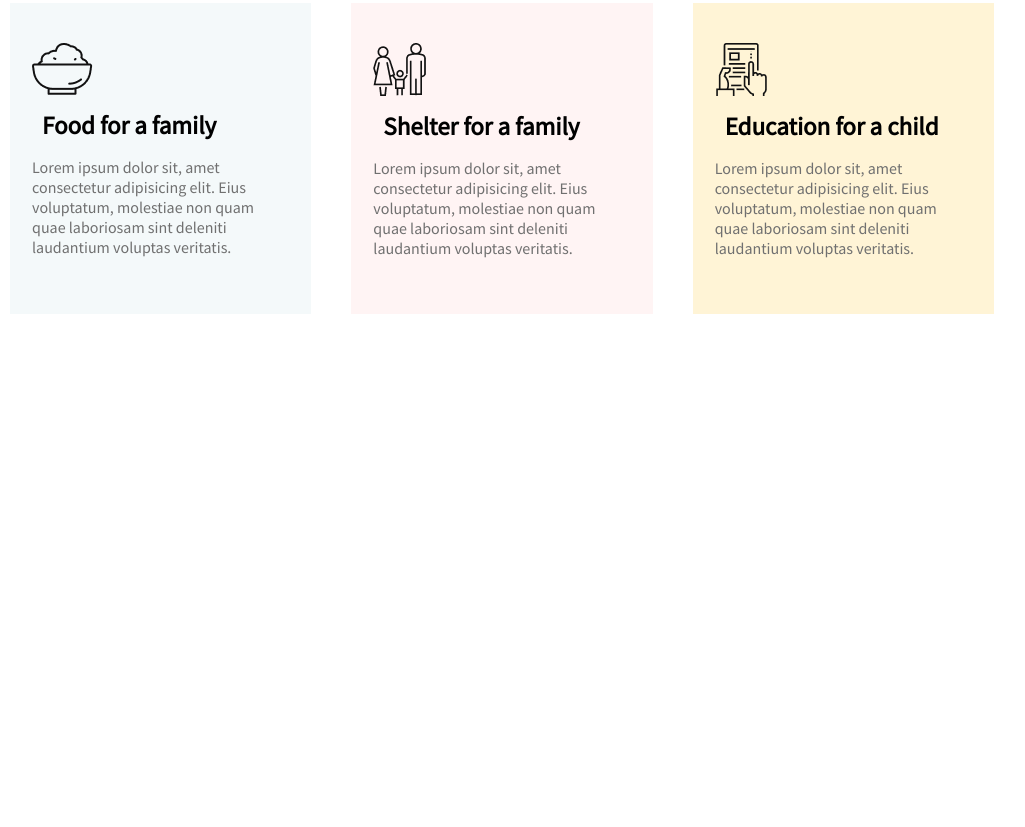
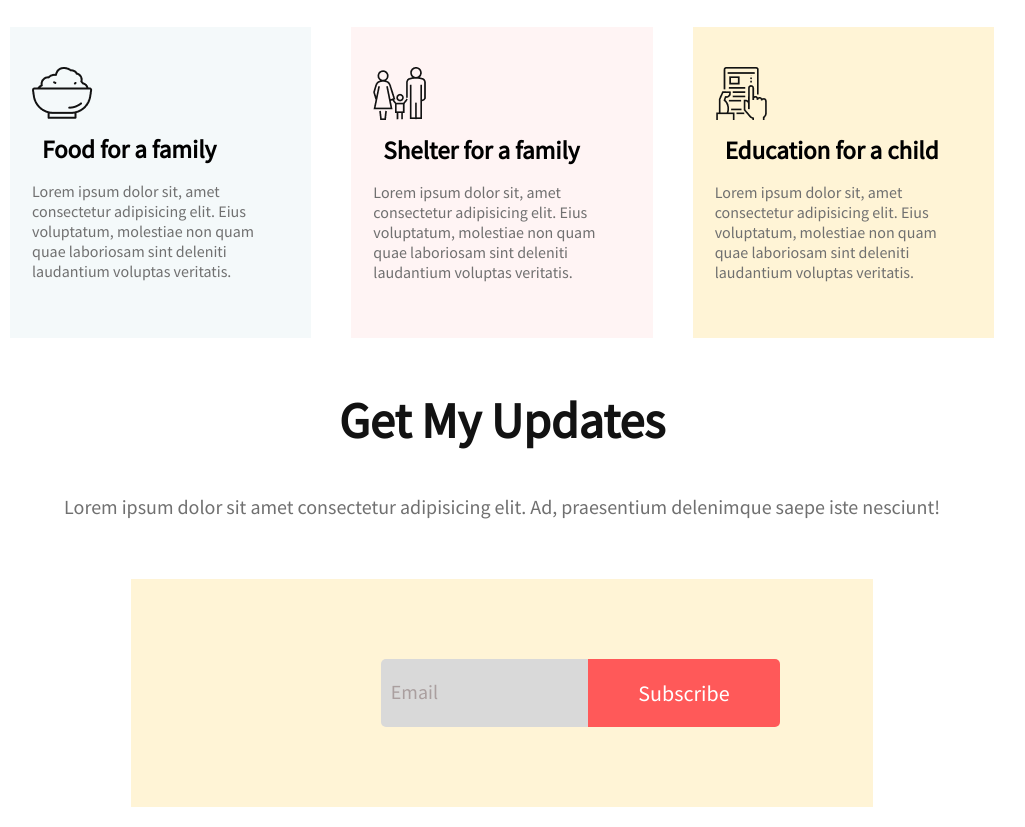
Before and after one commit to rayan-mric/donate-today, a plain HTML site: page index.html in a window 1280 px wide. Shown: the part 1657-2484 px from the top of the page, without its empty margins (138-1163 px from the left). Before the commit the page ends 1993 px from the top, so only its background shows below. Drawn offline with Linux system fonts and the light colour scheme.

Commit message:
get my update

```diff
--- a/index.html
+++ b/index.html
@@ -54,7 +54,18 @@
                 <p class="gray">Lorem ipsum dolor sit, amet consectetur adipisicing elit. Eius voluptatum, molestiae non quam quae laboriosam sint deleniti laudantium voluptas veritatis.</p>
             </div>
         </div>
+    </section>
 
+
+    <section class="update">
+        <h2>Get My Updates</h2>
+        <h3 class="gray">Lorem ipsum dolor sit amet consectetur adipisicing elit. Ad, praesentium delenimque saepe iste nesciunt!</h3><br>
+        <div class="background_area">
+            <div class="subscription_area">
+                <p id="subscribe_box">Email </p><p><a id="subscribe" href="#">Subscribe</a> </p>
+            </div>
+
+        </div>
     </section>
 </body>
 </html>
--- a/style.css
+++ b/style.css
@@ -7,11 +7,11 @@ body{
     background-size: 100%;
     text-align: center;
     background-repeat: no-repeat;
-    padding: 210px 100px;
+    padding: 250px 100px;
 }
 
 h1{
-    font-size:100px;
+    font-size:90px;
     color: rgb(255, 255, 255);
     font-weight:900px;
     margin-bottom: 10px;
@@ -22,7 +22,7 @@ h2{
     color:#121212;
 }
 h3{
-    font-size: 22px;
+    font-size: 20px;
     font-weight: 200;
     color: rgb(224, 225, 226);
 }
@@ -42,7 +42,7 @@ h5{
     color: #FFFFFF;
     background-color: #FF5959;
     font-size: 24px;
-    padding: 15px 25px;
+    padding: 25px 25px;
     border-radius: 5px;
     font-weight: 600;
 }
@@ -102,3 +102,35 @@ hr{
 .education{
     background-color:#FFF4D6 ;
 }
+.update{
+    text-align: center;
+}
+.background_area{
+    background-color: #FFF4D6;
+    margin:20px 21%;
+    padding: 80px 250px;
+}
+.subscription_area{
+    margin: 0px;
+    background-color: #D9D9D9;
+    display: flex;
+    border-radius: 5px 0px 0px 5px;
+    color:#AA9F9F;
+    font-size: 20px ;
+    font-weight: 300px;
+}
+#subscribe{
+    background-color: #FF5959;
+    padding:20px 50px;
+    text-decoration: none;
+    color: #FFFFFF;
+    font-size: 22px;
+    position: relative;
+    text-align: right;
+    border-radius: 0px 5px 5px 0px;
+}
+#subscribe_box{
+    padding-right: 62%;
+    padding-left:10px ;
+
+}
```
